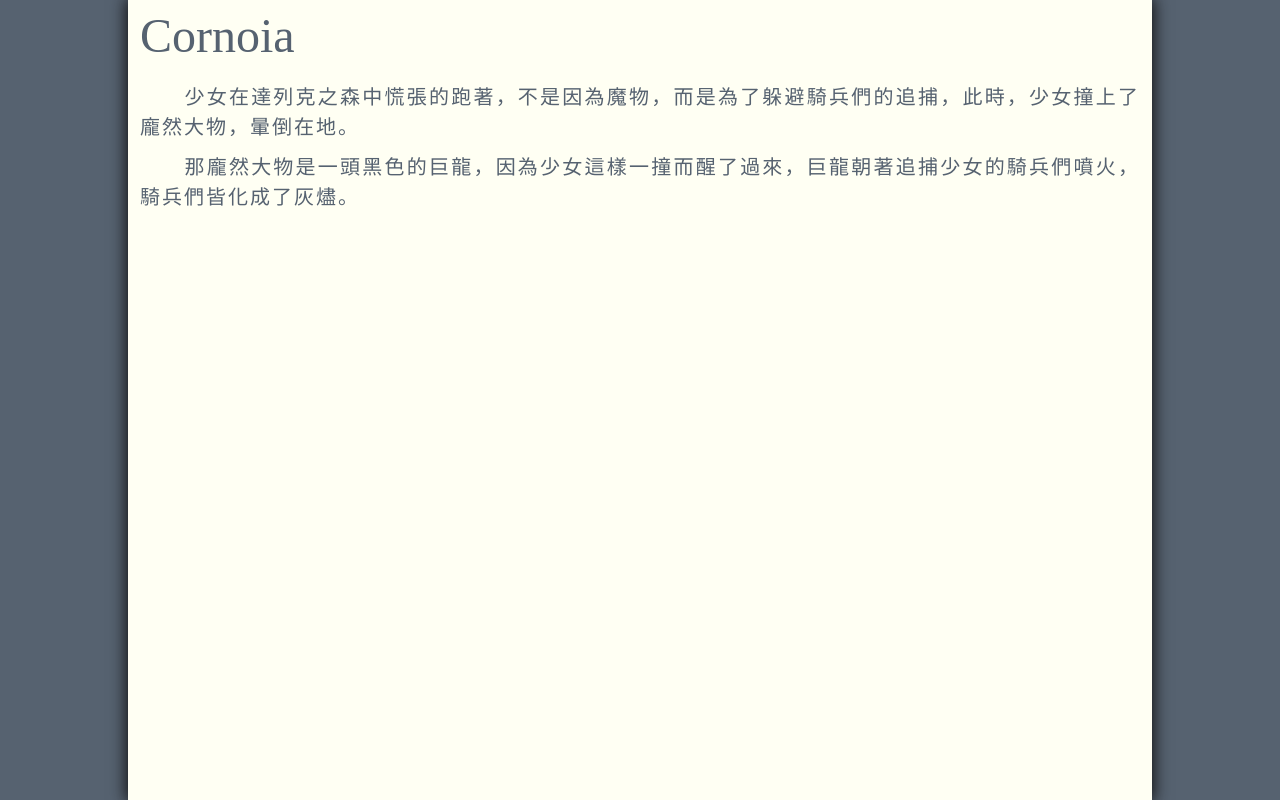
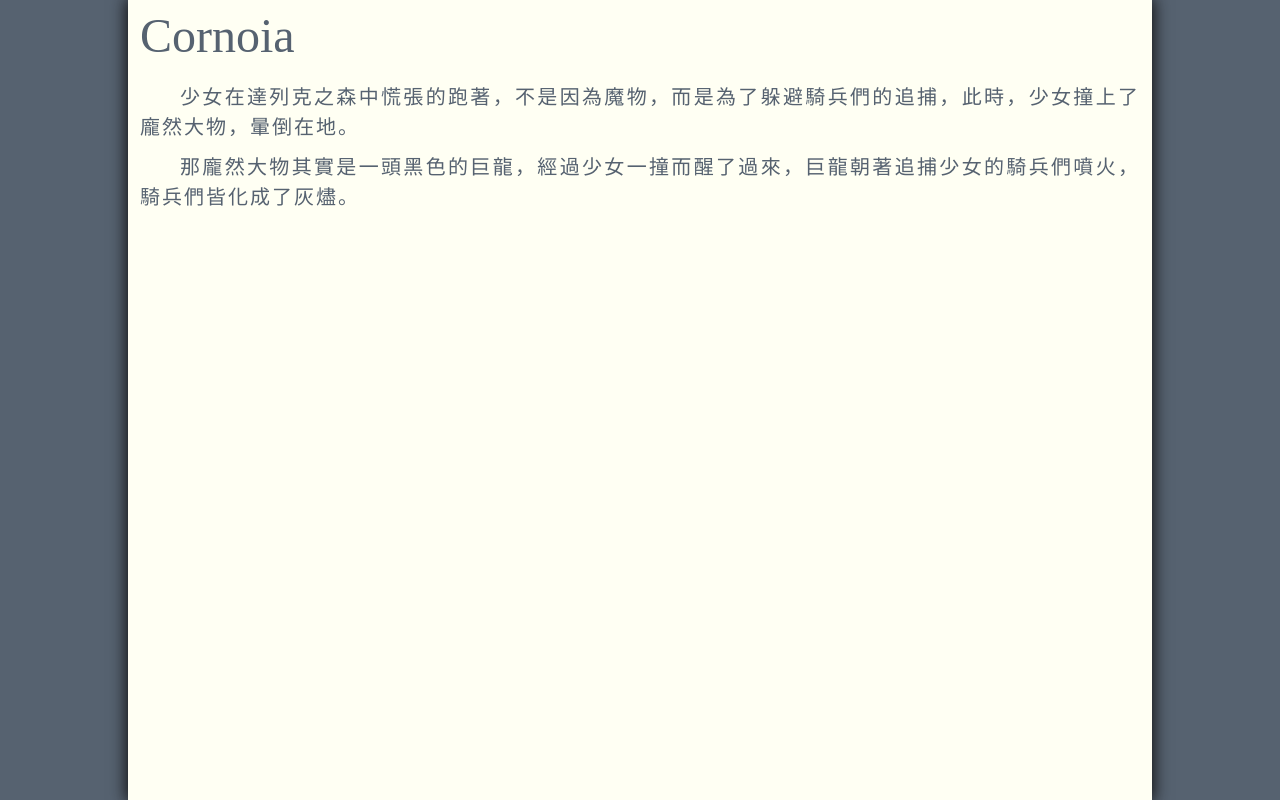
Before and after one commit to fixiabis/cornoia, a plain HTML site: page index.html in a window 1280 px wide. Drawn offline with Linux system fonts and the light colour scheme.

Commit message:
Add files via upload

```diff
--- a/css/main.css
+++ b/css/main.css
@@ -48,6 +48,7 @@ body {
 
 pre {
     text-align: justify;
+    text-indent: 40px;
     white-space: pre-wrap;
     letter-spacing: 2px;
     margin: 10px 0px;
--- a/index.html
+++ b/index.html
@@ -12,8 +12,8 @@
 <body>
     <div class="container">
         <div class="title"></div>
-        <pre>　　少女在達列克之森中慌張的跑著，不是因為魔物，而是為了躲避騎兵們的追捕，此時，少女撞上了龐然大物，暈倒在地。</pre>
-        <pre>　　那龐然大物是一頭黑色的巨龍，因為少女這樣一撞而醒了過來，巨龍朝著追捕少女的騎兵們噴火，騎兵們皆化成了灰燼。</pre>
+        <pre>少女在達列克之森中慌張的跑著，不是因為魔物，而是為了躲避騎兵們的追捕，此時，少女撞上了龐然大物，暈倒在地。</pre>
+        <pre>那龐然大物其實是一頭黑色的巨龍，經過少女一撞而醒了過來，巨龍朝著追捕少女的騎兵們噴火，騎兵們皆化成了灰燼。</pre>
     </div>
 </body>
 
```
